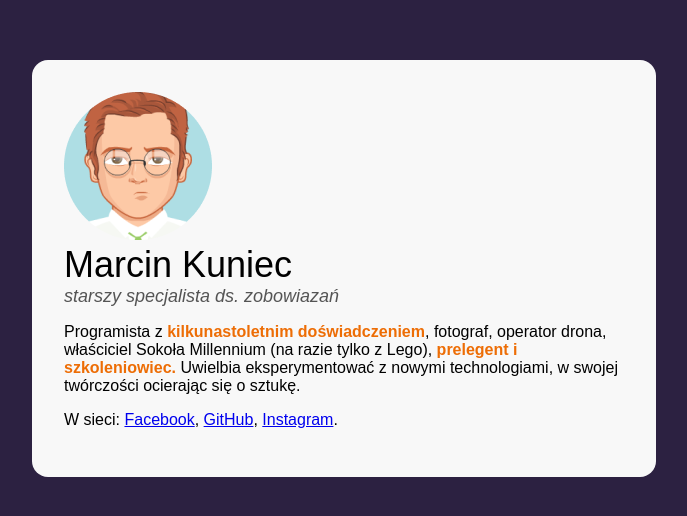
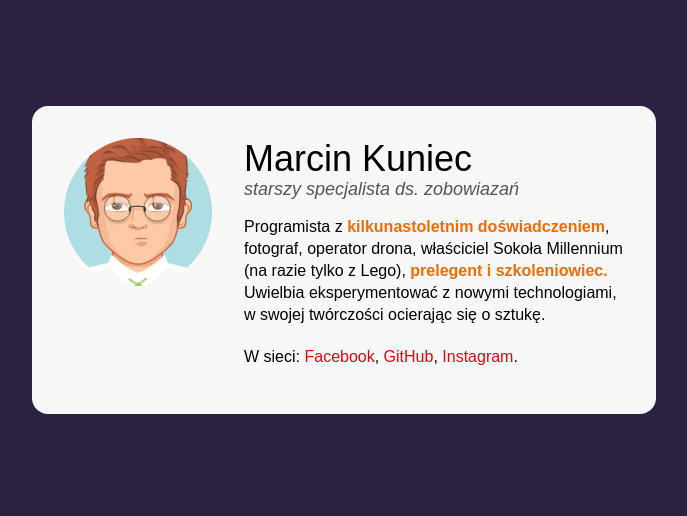
Before and after one commit to MarcinQun/busines-card, a plain HTML site: page index.html in a window 1280 px wide. Shown: the part 140-656 px from the top of the page, without its empty margins (296-983 px from the left). Drawn offline with Linux system fonts and the light colour scheme.

Commit message:
complete

```diff
--- a/index.html
+++ b/index.html
@@ -6,7 +6,7 @@
     <meta http-equiv="X-UA-Compatible" content="IE=edge">
     <meta name="viewport" content="width=device-width, initial-scale=1.0">
     <title>Wizytówka</title>
-    <link href="normalizecss.css" rel="stylesheet" type="text/css">
+    <link href="normalize.css" rel="stylesheet" type="text/css">
     <link href="style.css" rel="stylesheet" type="text/css">
 </head>
 
@@ -14,24 +14,30 @@
     <main class="main">
         <article class="person">
             <img class="person__picture" src="avatar.png" alt="zdjecie imie i nazwisko" />
+            <div>
             <header class="perso__info">
                 <h1 class="person__name">Marcin Kuniec</h1>
                 <p class="person__position">starszy specjalista ds. zobowiazań</p>
             </header>
+<div>
 
             <header>
-                <p class="person__description">Programista z <strong class="special">kilkunastoletnim doświadczeniem</strong>, fotograf, operator drona,
+                <p class="person__description person__description--with-margin">Programista z <strong class="special">kilkunastoletnim doświadczeniem</strong>, fotograf, operator drona,
                     właściciel Sokoła Millennium
                     (na razie tylko z Lego),<strong class="special"> prelegent i szkoleniowiec.</strong> Uwielbia eksperymentować z nowymi technologiami,
-                    w swojej twórczości ocierając się o sztukę.
+                    w swojej twórczości ocierając się o sztukę.</header>
                 </p>
                 <p>
                     W sieci: <a class="person__link" href="#">Facebook</a>,
                     <a class="person__link" href="#"> GitHub</a>,
                         <a class="person__link" href="#"> Instagram</a>.
                 </p>
-            </header>
 
+
+
+
+
+</div>
         </article>
     </main>
 </body>
--- a/style.css
+++ b/style.css
@@ -27,7 +27,10 @@ body {
     padding: 32px;
 }
 
-.person {}
+.person {
+    display: flex;
+    align-items: flex-start;
+}
 
 .person__name {
 
@@ -41,8 +44,33 @@ body {
 
     font-size: 18px;
     color: #545454;
-    margin: 0;
+    margin: 0px;
     font-style: italic;
+}
+
+.person__description{
+    font-style: 16px;
+    line-height: 22px;
+    margin-top: 16px;
+
+}
+
+.person__description--with-margin{
+    margin-bottom: 22px;
+}
+
+.person__info{
+    margin-bottom: 24px;
+}
+
+.person__picture {
+
+    margin-right: 32px;
+}
+
+.person__link{
+   color: #E20613;
+   text-decoration: none;
 }
 
 .special {
```
